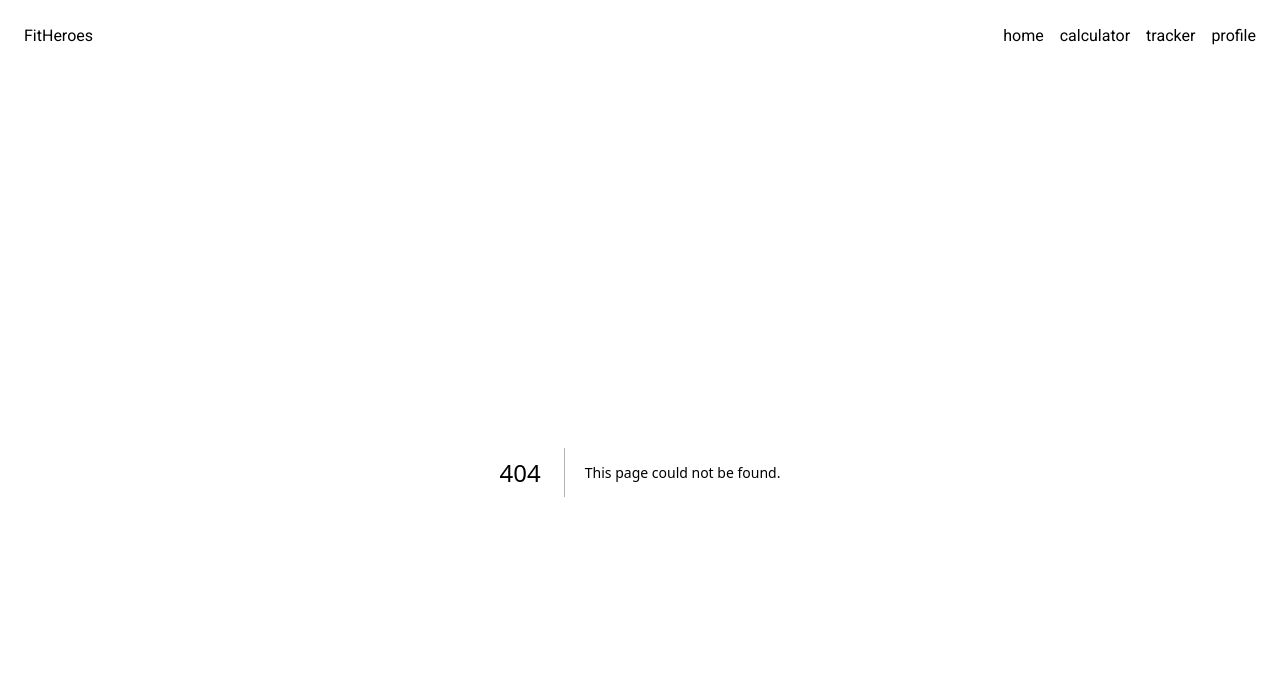
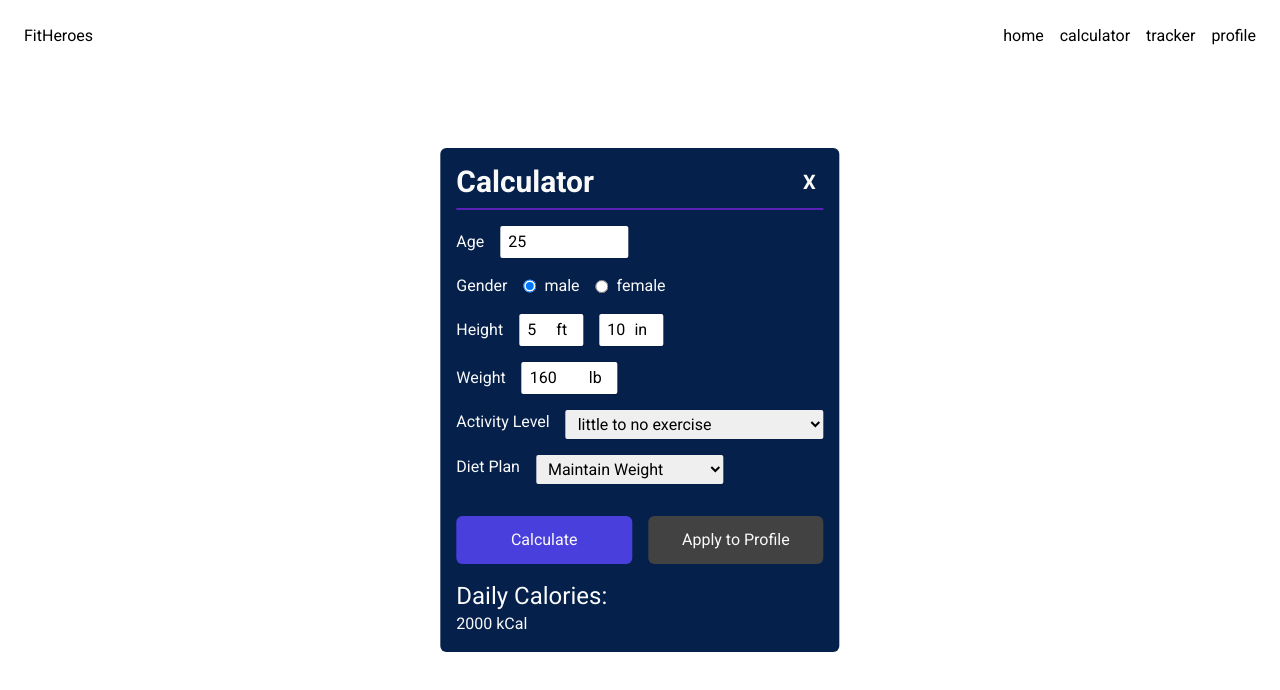
Before and after one commit to pn-code/fit-reservation, a Next.js app: page /calculator in a window 1280 px wide. Before the commit this address had no page. Shown: the top 690 px of the page. Built offline with nearby package versions, Linux system fonts and the light colour scheme.

Commit message:
Moving calculator to its own page

```diff
--- a/components/CalculatorModal.tsx
+++ b/app/calculator/page.tsx
@@ -2,13 +2,6 @@
 import React, { useState } from "react";
 
 const CalculatorModal = () => {
-    // Mifflin-St Jeor Formula
-
-    // Males: (10*weight [kg]) + (6.25*height [cm]) – (5*age [years]) + 5
-    // Females: (10*weight [kg]) + (6.25*height [cm]) – (5*age [years]) – 161
-
-    //  ----------------------------------------------------------------------
-
     const [age, setAge] = useState(25);
     const [gender, setGender] = useState("male");
     const [height, setHeight] = useState({ feet: 5, inches: 10 });
@@ -46,8 +39,16 @@ const CalculatorModal = () => {
     };
 
     return (
-        <form className="bg-[#05204A] text-[#FAFAFA] p-4 rounded-md flex-col flex gap-4">
-            <h1 className="text-3xl font-semibold">Calculator</h1>
+        <form className="bg-[#05204A] text-[#FAFAFA] p-4 rounded-md flex-col flex gap-4 max-w-md fixed top-1/2 left-1/2 transform -translate-x-1/2 -translate-y-1/2 z-50">
+            <header className="flex justify-between items-center border-b-violet-800 border-b-2 pb-2">
+                <h1 className="text-3xl font-semibold">Calculator</h1>
+                <button
+                    className="font-bold text-xl cursor-pointer hover:bg-[#493fdd] px-2 rounded-full"
+                    type="button"
+                >
+                    X
+                </button>
+            </header>
 
             {/* Unit Button Sections */}
             {/* <section>
@@ -174,9 +175,7 @@ const CalculatorModal = () => {
                         <option value={1.55}>
                             moderate exercise 3-5 days/wk
                         </option>
-                        <option value={1.725}>
-                            hard exercise 6-7 days/wk
-                        </option>
+                        <option value={1.725}>hard exercise 6-7 days/wk</option>
                         <option value={1.9}>
                             2x hard exercise 6-7 days/wk
                         </option>
@@ -202,15 +201,15 @@ const CalculatorModal = () => {
             </section>
 
             {/* Action Buttons Section */}
-            <section className="flex gap-4">
+            <section className="flex justify-between gap-4 mt-4">
                 <button
                     onClick={handleCalculate}
-                    className="px-4 bg-[#493fdd] rounded-md py-3"
+                    className="px-4 bg-[#493fdd] rounded-md py-3 flex-1"
                     type="button"
                 >
                     Calculate
                 </button>
-                <button className="px-4 bg-[#424242] rounded-md py-3 ">
+                <button className="px-4 bg-[#424242] rounded-md py-3 flex-1">
                     Apply to Profile
                 </button>
             </section>
--- a/app/page.tsx
+++ b/app/page.tsx
@@ -1,10 +1,7 @@
-import CalculatorModal from '../components/CalculatorModal'
 
 export default function Home() {
-  return (
-    <main>
-      <h1>Hello NextJS 13</h1>
-      <CalculatorModal/>
-    </main>
-  )
+    return (
+        <main>
+        </main>
+    );
 }
```
